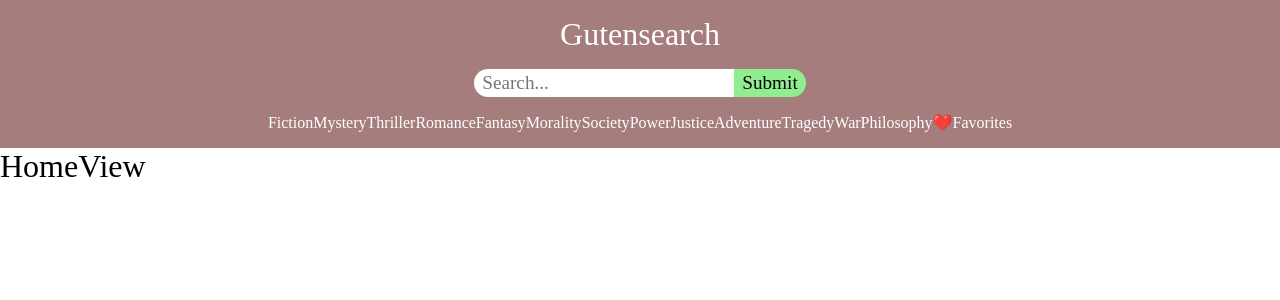
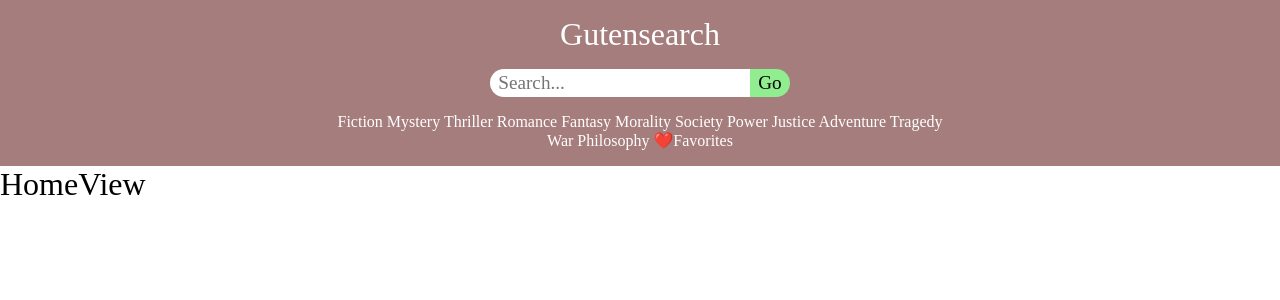
Before and after one commit to janerik321/gutensearch, a React (Vite) app: page / in a window 1280 px wide. Shown: the top 300 px of the page. Built offline with nearby package versions, Linux system fonts and the light colour scheme; a web font is replaced by a local one.

Commit message:
added functional remove favorite button, some css

```diff
--- a/src/App.jsx
+++ b/src/App.jsx
@@ -9,7 +9,7 @@ export default function App() {
   function retrieveFromLocal() {
     const storedFavorites = localStorage.getItem("favorites");
     if (storedFavorites) {
-      console.log(JSON.parse(storedFavorites));
+      // console.log(JSON.parse(storedFavorites));
       return JSON.parse(storedFavorites);
     } else {
       console.log("empty");
--- a/src/components/BookCard.jsx
+++ b/src/components/BookCard.jsx
@@ -3,7 +3,7 @@ import Language from "./Language";
 
 export default function BookCard(prop) {
   const book = prop.book;
-  console.log(book);
+  //   console.log(book);
   return (
     <Link
       to={`/book/${book.id}`}
--- a/src/components/Header.jsx
+++ b/src/components/Header.jsx
@@ -6,7 +6,6 @@ export default function Header() {
   const { search, setSearch, page, setPage } = useContext(AppContext);
   const navigate = useNavigate();
 
-  // const params = new URLSearchParams()
   return (
     <>
       <div
@@ -34,6 +33,7 @@ export default function Header() {
           />
           <input
             type="submit"
+            value="Go"
             style={{
               padding: "0.2rem 0.5rem",
               borderRadius: "0 20px 20px 0",
@@ -42,21 +42,28 @@ export default function Header() {
           />
         </form>
 
-        <nav>
-          <Link to="/search/topic=fiction">Fiction</Link>
-          <Link to="/search/topic=mystery">Mystery</Link>
-          <Link to="/search/topic=thriller">Thriller</Link>
-          <Link to="/search/topic=romance">Romance</Link>
-          <Link to="/search/topic=fantasy">Fantasy</Link>
-          <Link to="/search/topic=morality">Morality</Link>
-          <Link to="/search/topic=society">Society</Link>
-          <Link to="/search/topic=power">Power</Link>
-          <Link to="/search/topic=justice">Justice</Link>
-          <Link to="/search/topic=adventure">Adventure</Link>
-          <Link to="/search/topic=tragedy">Tragedy</Link>
-          <Link to="/search/topic=war">War</Link>
-          <Link to="/search/topic=philosophy">Philosophy</Link>
-          <Link to="/favorites/">❤️Favorites</Link>
+        <nav
+          style={{
+            width: "50%",
+            margin: "auto",
+
+            textAlign: "center",
+          }}
+        >
+          <Link to="/search/topic=fiction">Fiction </Link>
+          <Link to="/search/topic=mystery"> Mystery </Link>
+          <Link to="/search/topic=thriller"> Thriller </Link>
+          <Link to="/search/topic=romance"> Romance </Link>
+          <Link to="/search/topic=fantasy"> Fantasy </Link>
+          <Link to="/search/topic=morality"> Morality </Link>
+          <Link to="/search/topic=society"> Society </Link>
+          <Link to="/search/topic=power"> Power </Link>
+          <Link to="/search/topic=justice"> Justice </Link>
+          <Link to="/search/topic=adventure"> Adventure </Link>
+          <Link to="/search/topic=tragedy"> Tragedy </Link>
+          <Link to="/search/topic=war"> War </Link>
+          <Link to="/search/topic=philosophy"> Philosophy </Link>
+          <Link to="/favorites/"> ❤️Favorites</Link>
         </nav>
       </div>
     </>
--- a/src/components/RemoveFavoriteButton.jsx
+++ b/src/components/RemoveFavoriteButton.jsx
@@ -1,26 +1,17 @@
-import { useContext } from "react";
+import { useContext, useEffect } from "react";
 import { AppContext } from "../App";
 
 export default function RemoveFavoriteButton(bookId) {
   const { favorites, setFavorites } = useContext(AppContext);
 
   function removeFavorite(parameter) {
-    const filteredFavorites = favorites.filter(
-      (e) => e.id !== parameter.bookId
+    setFavorites((favorites) =>
+      favorites.filter((e) => e.id !== parameter.bookId)
     );
 
-    setFavorites(filteredFavorites);
-
-    if (favorites === filteredFavorites) {
-      console.log("abc");
-    } else {
-      console.log("123");
-    }
-
-    // localStorage.setItem("favorites", JSON.stringify(favorites));
+    // console.log(favorites);
   }
 
-  console.log(favorites);
   return (
     <button
       onClick={() => removeFavorite(bookId)}
--- a/src/views/BookView.jsx
+++ b/src/views/BookView.jsx
@@ -82,7 +82,13 @@ export default function BookView() {
                   Plain text
                 </a>
               </div>
-              <button onClick={() => setFavorites((prev) => [...prev, book])}>
+              <button
+                onClick={() => {
+                  if (!favorites.includes(book)) {
+                    setFavorites((prev) => [...prev, book]);
+                  }
+                }}
+              >
                 ❤️Add to favorites
               </button>
             </div>
--- a/src/views/FavoritesView.jsx
+++ b/src/views/FavoritesView.jsx
@@ -6,17 +6,30 @@ import RemoveFavoriteButton from "../components/RemoveFavoriteButton";
 export default function FavoritesView() {
   const { favorites, setFavorites } = useContext(AppContext);
 
+  function saveToLocal() {
+    localStorage.setItem("favorites", JSON.stringify(favorites));
+  }
+
+  saveToLocal();
+
   console.log(favorites);
-  RemoveFavoriteButton("a");
+  //   RemoveFavoriteButton("a");
+
   return (
-    <>
+    <div
+      style={{
+        display: "flex",
+        flexDirection: "column",
+        alignItems: "center",
+      }}
+    >
       {favorites.map((book) => (
-        <div style={{ display: "flex" }}>
+        <div key={book.id} style={{ display: "flex" }}>
           <BookCard book={book} />
-          {console.log(book)}
+          {/* {console.log(book)} */}
           <RemoveFavoriteButton bookId={book.id} />
         </div>
       ))}
-    </>
+    </div>
   );
 }
--- a/src/views/ResultsView.jsx
+++ b/src/views/ResultsView.jsx
@@ -6,16 +6,8 @@ import BookCard from "../components/BookCard";
 
 export default function ResultsView() {
   const params = useParams();
-  const {
-    loading,
-    setLoading,
-    error,
-    setError,
-    result,
-    setResult,
-    currentFetch,
-    setCurrentFetch,
-  } = useContext(AppContext);
+  const { loading, setLoading, error, setError, result, setResult } =
+    useContext(AppContext);
 
   // console.log(params);
 
@@ -31,9 +23,9 @@ export default function ResultsView() {
           `https://gutendex.com/books/?${params.search}`
           // currentFetch
         );
-        // if (!response.ok) {
-        //   throw new Error(`Failed to fetch the ${category} category`);
-        // }
+        if (!response.ok) {
+          throw new Error(`Failed to fetch the ${category} category`);
+        }
         // console.log("...");
         const data = await response.json();
         // console.log(data);
@@ -61,21 +53,15 @@ export default function ResultsView() {
       {loading && <p>Fetching...</p>}
       <h3>{params.search.toUpperCase()}</h3>
       {result && (
-        <div>
-          {/* <ol> */}
+        <div style={{ marginBottom: "2rem" }}>
           {result.results.map((book) => (
-            // <li key={book.id}>
             <BookCard book={book} />
-            // </li>
           ))}
-          {/* </ol> */}
-          {/* {console.log(result)} */}
+
           {result.previous && <DirectionButton direction="previous" />}
           {result.next && <DirectionButton direction="next" />}
         </div>
       )}
-
-      {/* <Link to={result.next}>Next</Link> */}
     </div>
   );
 }
```
